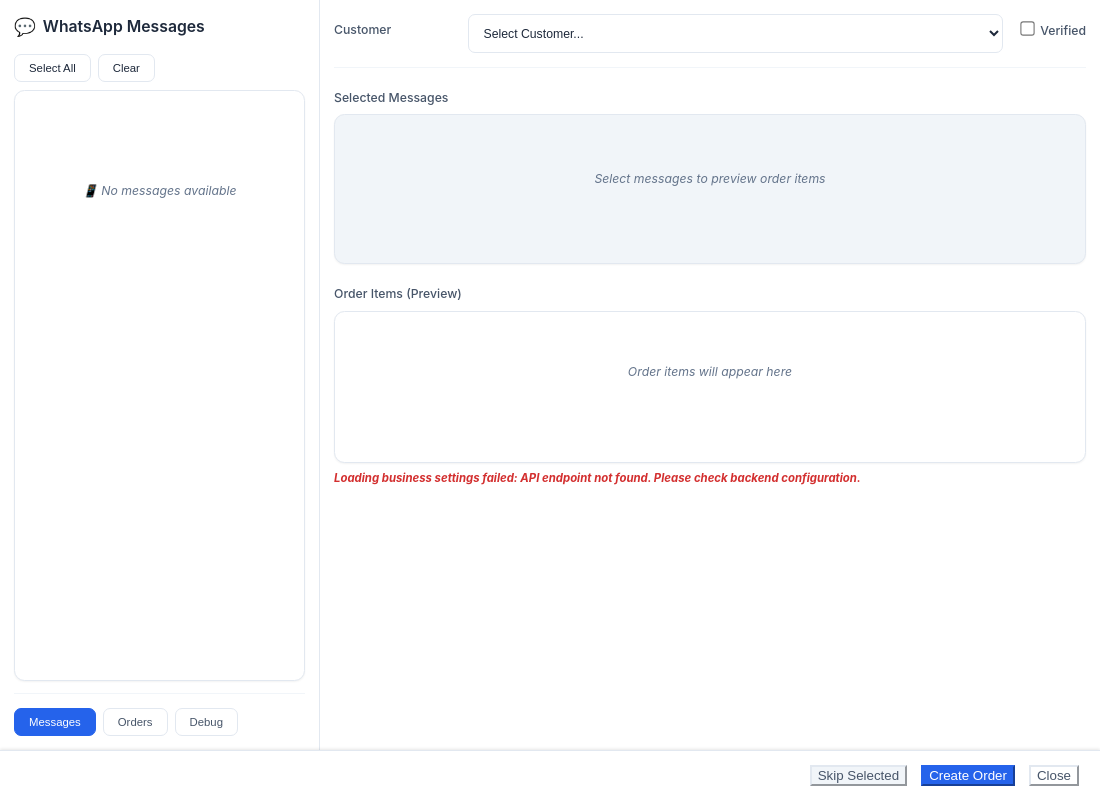
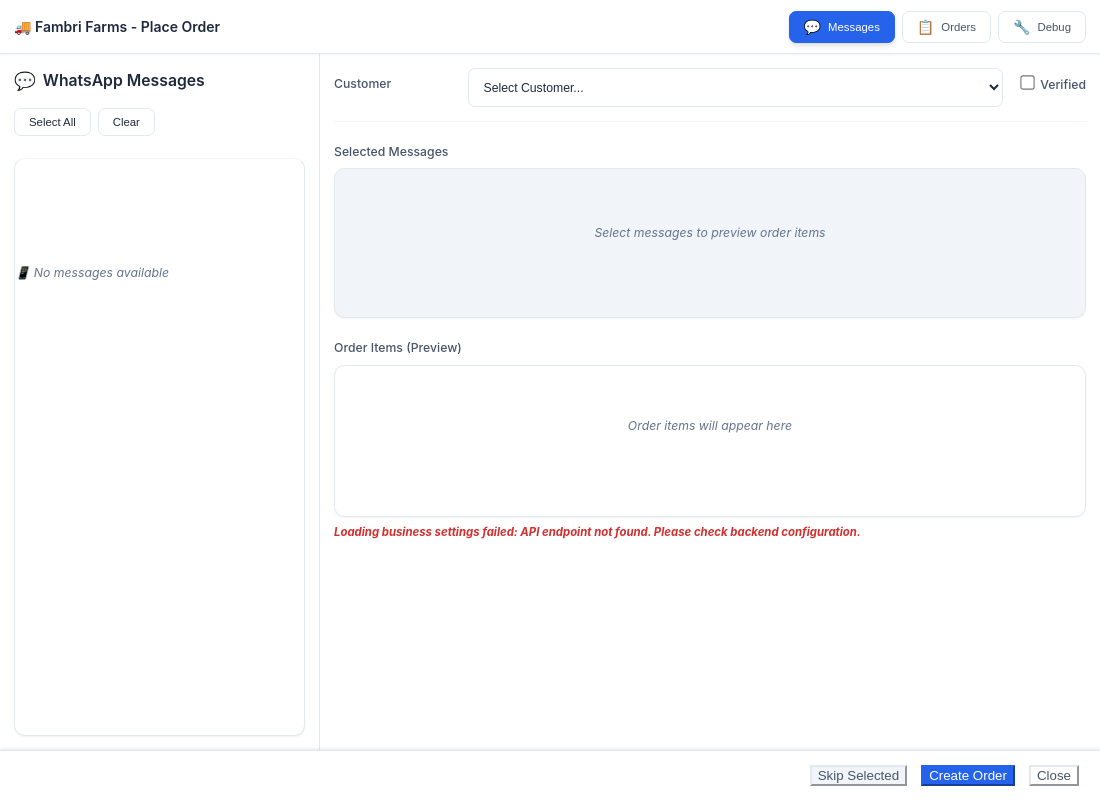
Before and after one commit to JBeggs/fambrifarms-place-order, an Electron app: page renderer/index.html in a window 1100 px wide. Drawn offline with Linux system fonts and the light colour scheme; no server answers.

Commit message:
Create persistent top navigation menu
- Move tab navigation from sidebar to always-visible top menu bar
- Add professional branding: '🚚 Fambri Farms - Place Order'
- Beautiful top navigation with icons:
  * 💬 Messages
  * 📋 Orders
  * 🔧 Debug
- Restructure layout with CSS Grid areas:
  * nav: Top navigation (always visible)
  * sidebar: Messages sidebar (only in Messages view)
  * content: Main content area
  * footer: Action buttons
- Enhanced navigation styling:
  * Hover effects with subtle lift animation
  * Active state highlighting with primary color
  * Professional spacing and typography
  * Icons for better visual hierarchy
- Responsive design:
  * Smaller screens: Compact navigation
  * Mobile: Hide brand, center tabs
  * Adaptive tab sizing and spacing
- Clean separation of concerns:
  * Navigation always accessible
  * Content areas get maximum space
  * Consistent user experience across all views
- Maintains all existing functionality while improving UX

```diff
--- a/place-order/data/processed-state.json
+++ b/place-order/data/processed-state.json
@@ -1,3 +1,3 @@
 {
-  "lastProcessedMs": 1757200061474
+  "lastProcessedMs": 1757200237063
 }
--- a/renderer/index.html
+++ b/renderer/index.html
@@ -8,6 +8,28 @@
 </head>
 <body>
   <div class="wrap">
+    <!-- Top Navigation Bar -->
+    <div class="top-nav">
+      <div class="nav-brand">
+        <h1>🚚 Fambri Farms - Place Order</h1>
+      </div>
+      <div class="nav-tabs">
+        <button id="tabMessages" class="nav-tab">
+          <span class="nav-icon">💬</span>
+          Messages
+        </button>
+        <button id="tabOrders" class="nav-tab">
+          <span class="nav-icon">📋</span>
+          Orders
+        </button>
+        <button id="tabDebug" class="nav-tab">
+          <span class="nav-icon">🔧</span>
+          Debug
+        </button>
+      </div>
+    </div>
+
+    <!-- Sidebar (only visible in Messages view) -->
     <div class="sidebar">
       <h3>WhatsApp Messages</h3>
       <div id="messageControls" style="margin-bottom: 8px;">
@@ -15,11 +37,6 @@
         <button id="clearSelection" class="btn-small">Clear</button>
       </div>
       <div id="messagesList" class="messages-list"></div>
-      <div style="margin-top:12px;">
-        <button id="tabMessages">Messages</button>
-        <button id="tabOrders">Orders</button>
-        <button id="tabDebug">Debug</button>
-      </div>
     </div>
     <div class="content" id="panelMessages">
       <div class="topbar">
--- a/renderer/styles.css
+++ b/renderer/styles.css
@@ -53,7 +53,11 @@ html, body {
 .wrap {
   display: grid;
   grid-template-columns: 380px 1fr;
-  grid-template-rows: 1fr auto;
+  grid-template-rows: auto 1fr auto;
+  grid-template-areas:
+    "nav nav"
+    "sidebar content"
+    "footer footer";
   height: 100vh;
   background: var(--bg-secondary);
   transition: grid-template-columns 0.3s ease;
@@ -63,6 +67,10 @@ html, body {
 .wrap.orders-view,
 .wrap.debug-view {
   grid-template-columns: 1fr;
+  grid-template-areas:
+    "nav"
+    "content"
+    "footer";
 }
 
 .wrap.orders-view .sidebar,
@@ -70,8 +78,73 @@ html, body {
   display: none;
 }
 
+/* Top Navigation Bar */
+.top-nav {
+  grid-area: nav;
+  background: var(--bg-primary);
+  border-bottom: 1px solid var(--border-color);
+  padding: 1rem 1.5rem;
+  display: flex;
+  justify-content: space-between;
+  align-items: center;
+  box-shadow: var(--shadow-sm);
+  z-index: 100;
+}
+
+.nav-brand h1 {
+  margin: 0;
+  font-size: 1.25rem;
+  font-weight: 600;
+  color: var(--text-primary);
+  display: flex;
+  align-items: center;
+  gap: 0.5rem;
+}
+
+.nav-tabs {
+  display: flex;
+  gap: 0.5rem;
+}
+
+.nav-tab {
+  padding: 0.75rem 1.5rem;
+  font-size: 0.875rem;
+  font-weight: 500;
+  border: 1px solid var(--border-color);
+  background: var(--bg-primary);
+  color: var(--text-secondary);
+  border-radius: var(--radius-md);
+  cursor: pointer;
+  transition: all 0.2s ease;
+  display: flex;
+  align-items: center;
+  gap: 0.5rem;
+}
+
+.nav-tab:hover {
+  background: var(--bg-tertiary);
+  color: var(--text-primary);
+  transform: translateY(-1px);
+  box-shadow: var(--shadow-sm);
+}
+
+.nav-icon {
+  font-size: 1rem;
+}
+
+/* Active tab states */
+.wrap.messages-view .nav-tab:nth-child(1),
+.wrap.orders-view .nav-tab:nth-child(2),
+.wrap.debug-view .nav-tab:nth-child(3) {
+  background: var(--primary-color);
+  color: white;
+  border-color: var(--primary-color);
+  box-shadow: var(--shadow-md);
+}
+
 /* Sidebar styling */
 .sidebar {
+  grid-area: sidebar;
   background: var(--bg-primary);
   border-right: 1px solid var(--border-color);
   padding: 1.5rem;
@@ -204,6 +277,7 @@ html, body {
 
 /* Content area */
 .content {
+  grid-area: content;
   background: var(--bg-primary);
   padding: 1.5rem;
   display: grid;
@@ -558,7 +632,7 @@ input[type="checkbox"] {
 
 /* Footer */
 .footer {
-  grid-column: 1 / span 2;
+  grid-area: footer;
   background: var(--bg-primary);
   border-top: 1px solid var(--border-color);
   padding: 1rem 1.5rem;
@@ -648,6 +722,35 @@ input[type="checkbox"] {
 
   .content {
     padding: 1rem;
+  }
+
+  .top-nav {
+    padding: 0.75rem 1rem;
+  }
+
+  .nav-brand h1 {
+    font-size: 1rem;
+  }
+
+  .nav-tab {
+    padding: 0.5rem 1rem;
+    font-size: 0.8125rem;
+  }
+}
+
+@media (max-width: 768px) {
+  .nav-brand h1 {
+    display: none;
+  }
+
+  .nav-tabs {
+    flex: 1;
+    justify-content: center;
+  }
+
+  .nav-tab {
+    flex: 1;
+    justify-content: center;
   }
 }
 
@@ -876,38 +979,7 @@ li.active {
   border: 1px solid var(--border-color);
 }
 
-/* Tab buttons styling */
-#tabMessages, #tabOrders, #tabDebug {
-  padding: 0.5rem 1rem;
-  font-size: 0.8125rem;
-  font-weight: 500;
-  border: 1px solid var(--border-color);
-  background: var(--bg-primary);
-  color: var(--text-secondary);
-  border-radius: var(--radius-md);
-  cursor: pointer;
-  transition: all 0.2s ease;
-}
-
-#tabMessages:hover, #tabOrders:hover, #tabDebug:hover {
-  background: var(--bg-tertiary);
-  color: var(--text-primary);
-}
-
-#tabMessages.active, #tabOrders.active, #tabDebug.active {
-  background: var(--primary-color);
-  color: white;
-  border-color: var(--primary-color);
-}
-
-/* Active tab states based on view */
-.wrap.messages-view #tabMessages,
-.wrap.orders-view #tabOrders,
-.wrap.debug-view #tabDebug {
-  background: var(--primary-color);
-  color: white;
-  border-color: var(--primary-color);
-}
+/* Legacy tab button styling removed - now using top nav */
 
 /* Print styles */
 @media print {
```
